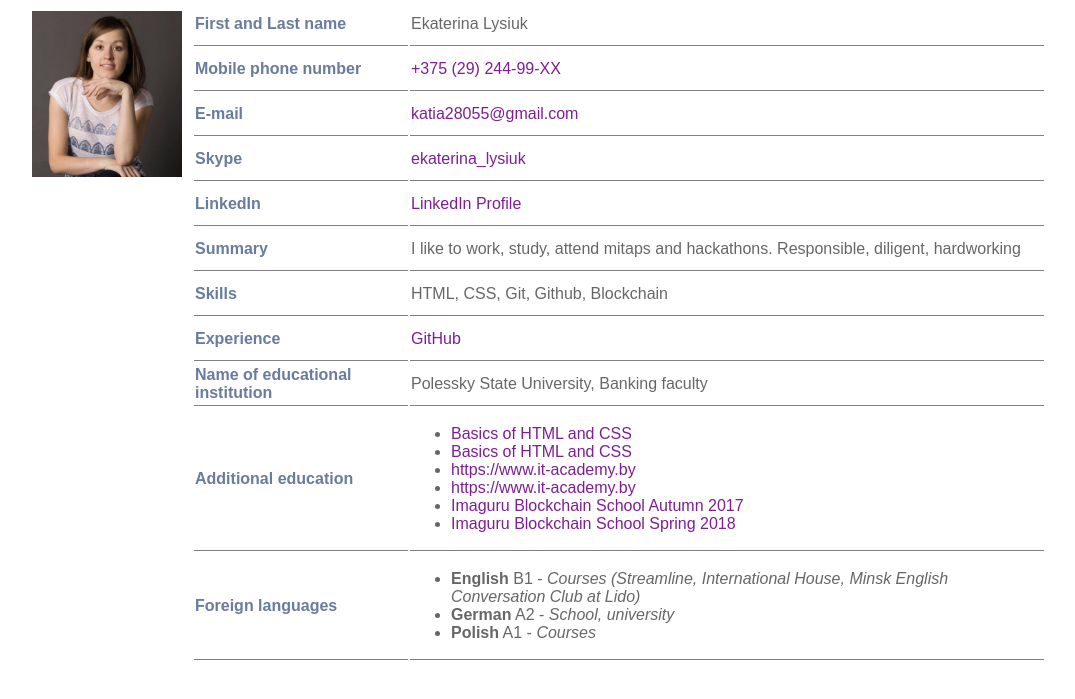
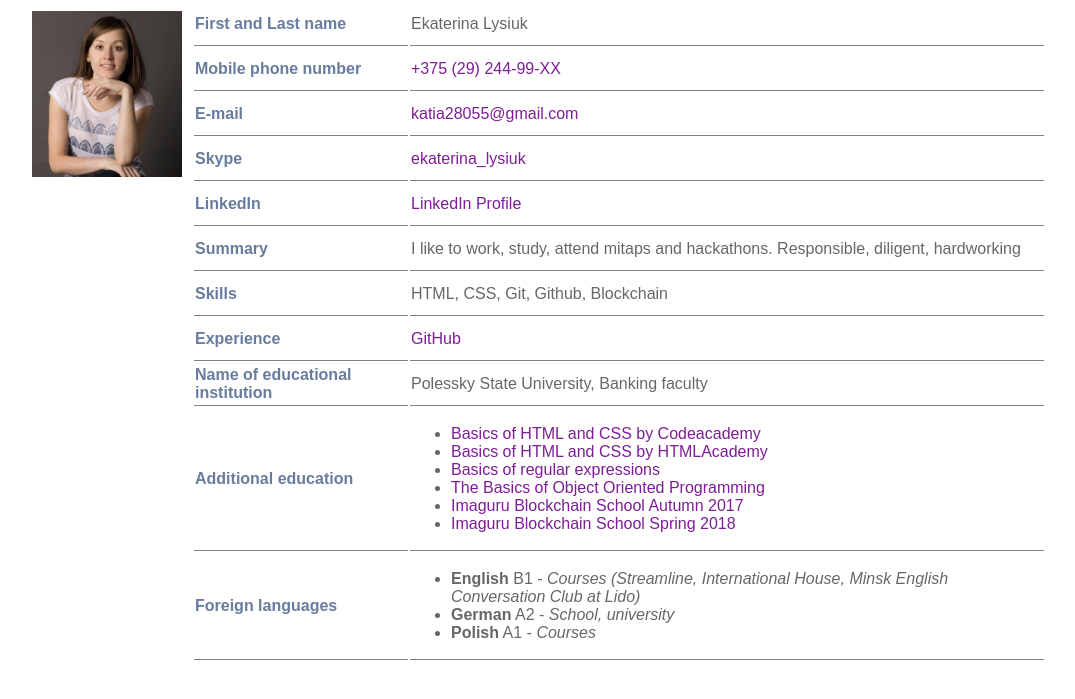
Before and after one commit to ekater1na/rsschool-2019Q1-cv, a plain HTML site: page index.html in a window 1280 px wide. Shown: the part 79-778 px from the top of the page, without its empty margins (106-1181 px from the left). Drawn offline with Linux system fonts and the light colour scheme.

Commit message:
fix: fix links

```diff
--- a/index.html
+++ b/index.html
@@ -57,10 +57,10 @@
             <tr>
                 <td class="row-name">Additional education</td>
                 <td><ul>
-                    <li><a href="https://codeacademy.com">Basics of HTML and CSS</a></li>
-                    <li><a href="https://htmlacademy.ru">Basics of HTML and CSS</a></li>
-                    <li><a href="Basics of regular expressions">https://www.it-academy.by</a></li>
-                    <li><a href="he Basics of Object Oriented Programming">https://www.it-academy.by</a></li>
+                    <li><a href="https://codeacademy.com">Basics of HTML and CSS by Codeacademy</a></li>
+                    <li><a href="https://htmlacademy.ru">Basics of HTML and CSS by HTMLAcademy</a></li>
+                    <li><a href="https://www.it-academy.by">Basics of regular expressions</a></li>
+                    <li><a href="https://www.it-academy.by">The Basics of Object Oriented Programming</a></li>
                     <li><a href="https://imaguru.by/event/imaguru-blockchain-school-fall-2017/">Imaguru Blockchain School Autumn 2017</a></li>
                     <li><a href="https://imaguru.by/event/imaguru-blockchain-school-2/">Imaguru Blockchain School Spring 2018</a></li>  </td>
                 </ul>
```
